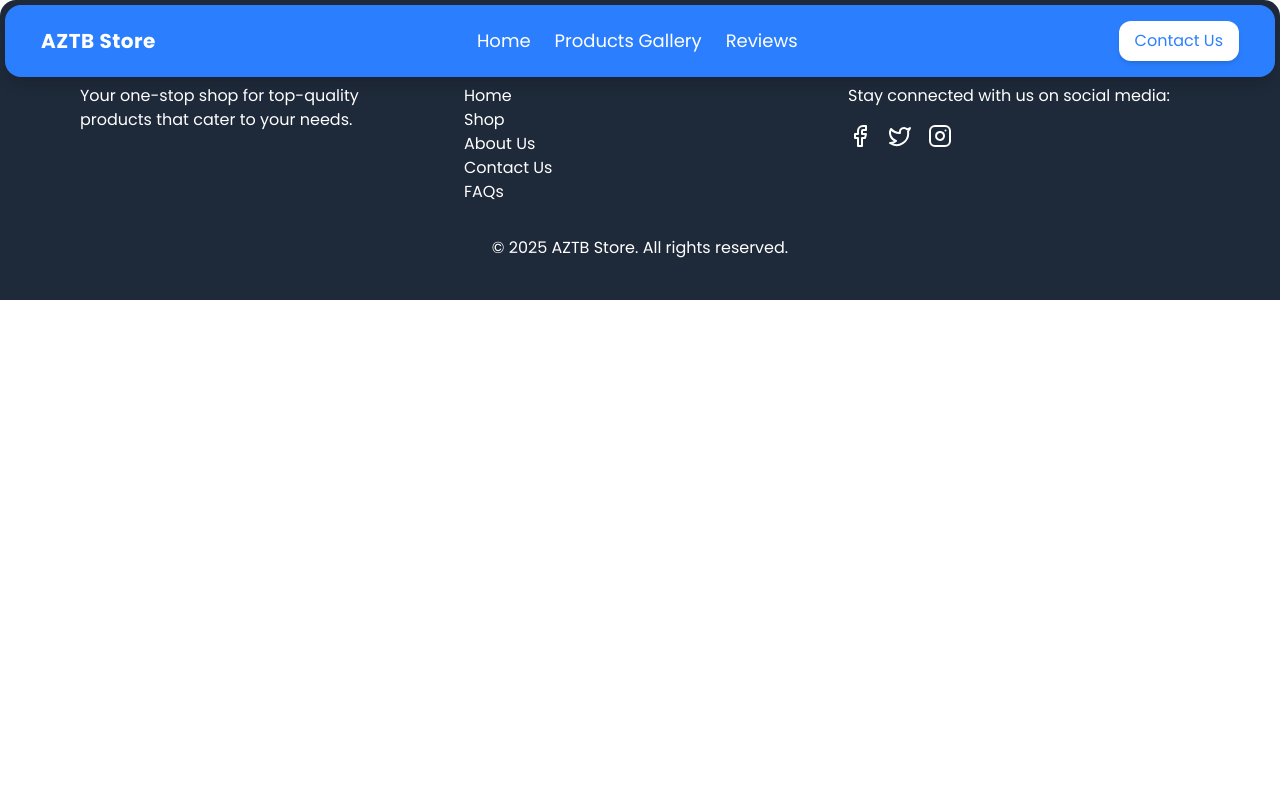
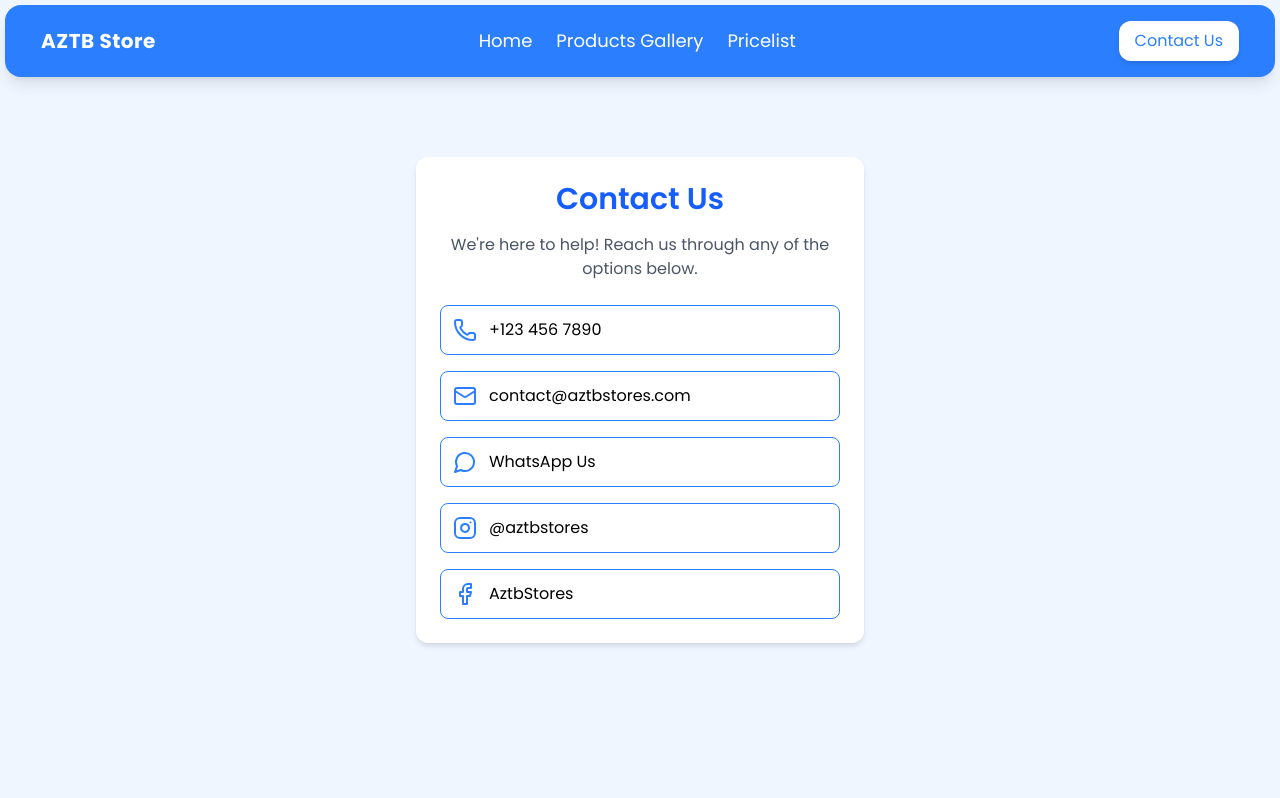
Before and after one commit to Blackscorche/AztbStores, a React (Vite) app: page /contact in a window 1280 px wide. Shown: the top 798 px of the page. Built offline with nearby package versions, Linux system fonts and the light colour scheme.

Commit message:
Initial commit with project setup and routes

```diff
--- a/src/App.jsx
+++ b/src/App.jsx
@@ -6,6 +6,7 @@ import Products from "./components/Products";
 import ReviewForm from "./components/ReviewForm";
 import { Routes, Route } from "react-router-dom";
 import PriceList from "./components/PriceList";
+import ContactPage from "./components/ContactPage";
 
 function App() {
   const [reviews, setReviews] = useState([]); // Initialize reviews as an empty array
@@ -33,7 +34,8 @@ function App() {
             }
           />
           <Route path="/products" element={<Products />} />
-          <Route path="/leave-review" element={<ReviewForm onAddReview={handleAddReview} />} />
+          <Route path="/pricelist" element={<PriceList  />} />
+          <Route path="/contact" element={<ContactPage  />} />
         </Routes>
       </main>
       <Footer />
--- /dev/null
+++ b/src/components/ContactPage.jsx
@@ -0,0 +1,79 @@
+// src/pages/ContactPage.jsx
+
+import React from "react";
+import { Phone, Mail, Instagram, Facebook, MessageCircle } from "lucide-react";
+
+const ContactPage = () => {
+  return (
+    <div className="flex justify-center items-center min-h-screen bg-blue-50">
+      <div className="w-full max-w-md bg-white rounded-xl shadow-md p-6">
+        <h2 className="text-3xl font-semibold text-center text-blue-600 mb-4">
+          Contact Us
+        </h2>
+        <p className="text-center text-gray-600 mb-6">
+          We're here to help! Reach us through any of the options below.
+        </p>
+
+        <ul className="space-y-4">
+          <li>
+            <a
+              href="tel:+1234567890"
+              className="flex items-center space-x-3 p-3 border border-blue-500 rounded-lg hover:bg-blue-500 hover:text-white transition-all"
+            >
+              <Phone className="text-blue-500" />
+              <span>+123 456 7890</span>
+            </a>
+          </li>
+
+          <li>
+            <a
+              href="mailto:contact@aztbstores.com"
+              className="flex items-center space-x-3 p-3 border border-blue-500 rounded-lg hover:bg-blue-500 hover:text-white transition-all"
+            >
+              <Mail className="text-blue-500" />
+              <span>contact@aztbstores.com</span>
+            </a>
+          </li>
+
+          <li>
+            <a
+              href="https://wa.me/1234567890"
+              target="_blank"
+              rel="noopener noreferrer"
+              className="flex items-center space-x-3 p-3 border border-blue-500 rounded-lg hover:bg-blue-500 hover:text-white transition-all"
+            >
+              <MessageCircle className="text-blue-500" />
+              <span>WhatsApp Us</span>
+            </a>
+          </li>
+
+          <li>
+            <a
+              href="https://instagram.com/aztbstores"
+              target="_blank"
+              rel="noopener noreferrer"
+              className="flex items-center space-x-3 p-3 border border-blue-500 rounded-lg hover:bg-blue-500 hover:text-white transition-all"
+            >
+              <Instagram className="text-blue-500" />
+              <span>@aztbstores</span>
+            </a>
+          </li>
+
+          <li>
+            <a
+              href="https://facebook.com/aztbstores"
+              target="_blank"
+              rel="noopener noreferrer"
+              className="flex items-center space-x-3 p-3 border border-blue-500 rounded-lg hover:bg-blue-500 hover:text-white transition-all"
+            >
+              <Facebook className="text-blue-500" />
+              <span>AztbStores</span>
+            </a>
+          </li>
+        </ul>
+      </div>
+    </div>
+  );
+};
+
+export default ContactPage;
--- a/src/components/Navbar.jsx
+++ b/src/components/Navbar.jsx
@@ -32,8 +32,8 @@ export default function Navbar() {
             </Link>
           </li>
           <li>
-            <Link to="/reviews" className="hover:text-gray-400 transition duration-300">
-              Reviews
+            <Link to="/pricelist" className="hover:text-gray-400 transition duration-300">
+              Pricelist
             </Link>
           </li>
         </ul>
@@ -73,13 +73,8 @@ export default function Navbar() {
             </Link>
           </li>
           <li>
-            <Link to="/leave-reviews" className="hover:text-gray-400 transition duration-300" onClick={() => setOpen(false)}>
-              Leave a Review
-            </Link>
-          </li>
-          <li>
-            <Link to="/reviews" className="hover:text-gray-400 transition duration-300" onClick={() => setOpen(false)}>
-              Reviews
+            <Link to="/pricelist" className="hover:text-gray-400 transition duration-300" onClick={() => setOpen(false)}>
+              Pricelist
             </Link>
           </li>
           <li>
@@ -87,16 +82,7 @@ export default function Navbar() {
               Contact Us
             </Link>
           </li>
-          <li>
-            <Link to="/products">
-              <button
-                className="bg-white text-black px-4 py-2 rounded-xl cursor-pointer font-medium shadow-md hover:bg-gray-500 transition duration-300"
-                onClick={() => setOpen(false)}
-              >
-                Shop Now
-              </button>
-            </Link>
-          </li>
+
         </ul>
       </div>
     </nav>
--- a/src/components/Products.jsx
+++ b/src/components/Products.jsx
@@ -15,7 +15,7 @@ function Products() {
   ];
 
   return (
-    <section className="min-h-screen p-8 flex flex-col items-center">
+    <section className="min-h-screen p-8 flex flex-col items-center mt-8">
       <motion.h3
         className="text-blue-600 font-bold text-4xl mb-6"
         initial={{ opacity: 0, y: -50 }}
```
